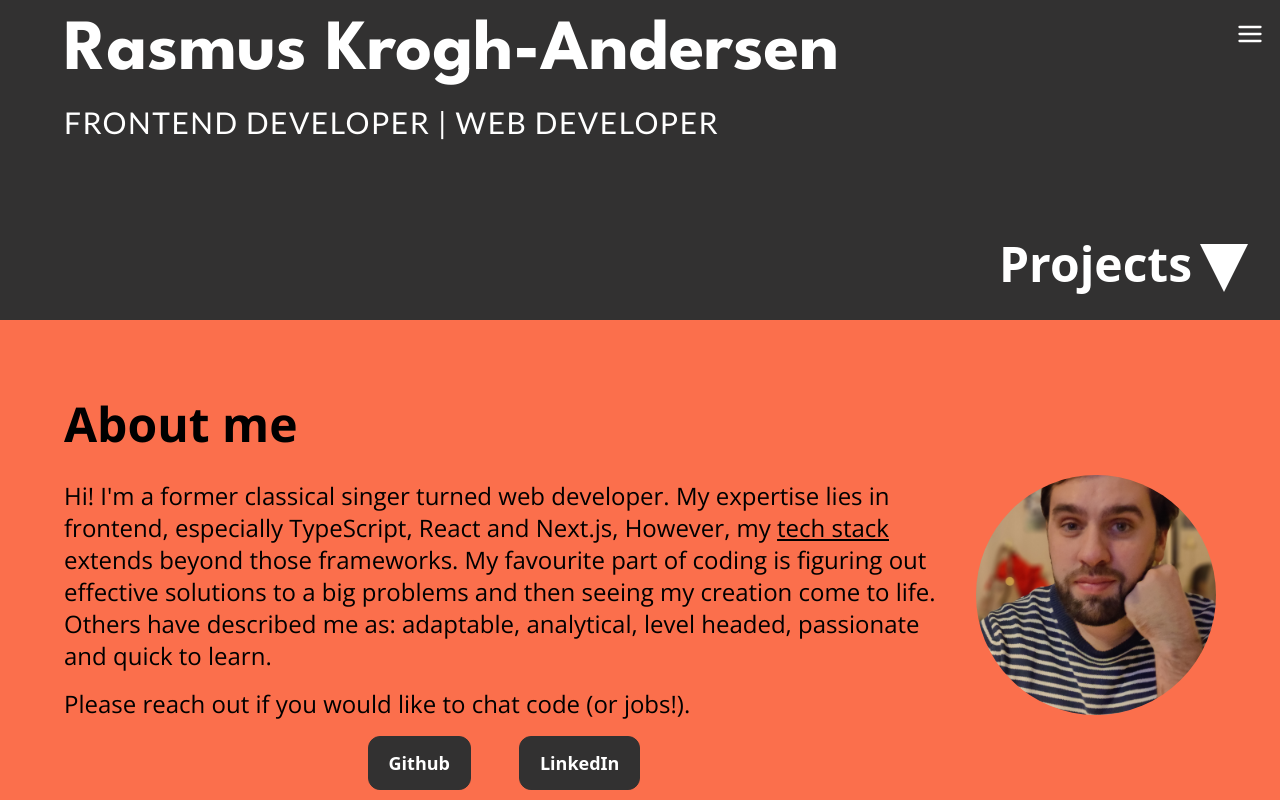
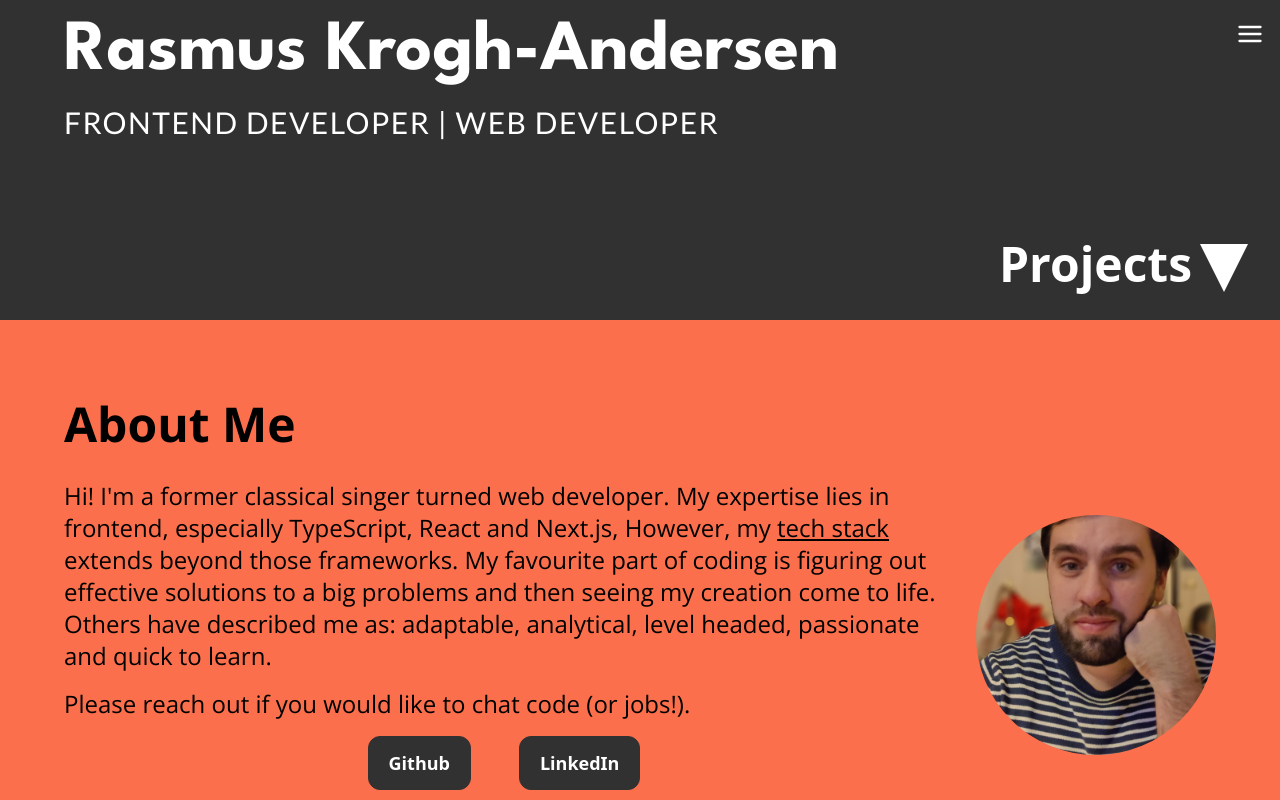
Before and after one commit to Rasmuskrogh/Portfolio-page-next.js, a Next.js app: page / in a window 1280 px wide. Shown: the top 800 px of the page. Built offline with nearby package versions, Linux system fonts and the light colour scheme; no server answers; the database is empty.

Commit message:
changed the header for tech stack so that it macthes the other ones

```diff
--- a/app/page.tsx
+++ b/app/page.tsx
@@ -10,6 +10,7 @@ import TechStack from "@/components/TechStack";
 import { Project } from "@/types";
 import Button from "@/components/ui/Button";
 import Timeline from "@/components/Timeline";
+import { motion } from "framer-motion";
 
 //import { useTranslation } from "react-i18next";
 
@@ -52,12 +53,12 @@ export default async function Home() {
         data-color="white"
       >
         <div className="px-4 md:px-8 lg:px-16">
+          <h2 className="text-3xl sm:text-4xl md:text-5xl font-open-sans mb-6 md:mb-8 font-bold">
+            About Me
+          </h2>
           <div className="flex flex-col lg:flex-row md:flex-row items-start gap-8">
             {/* Textdelen */}
             <div>
-              <h2 className="text-3xl sm:text-4xl md:text-5xl font-open-sans mb-6 md:mb-8 font-bold">
-                About me
-              </h2>
               <p className="text-lg sm:text-xl md:text-2xl font-open-sans">
                 Hi! I&apos;m a former classical singer turned web developer. My
                 expertise lies in frontend, especially TypeScript, React and
--- a/components/TechStack.tsx
+++ b/components/TechStack.tsx
@@ -171,7 +171,7 @@ const TechStack = (): JSX.Element => {
           whileInView={{ opacity: 1, y: 0 }}
           transition={{ duration: 0.5 }}
           viewport={{ once: true }}
-          className="text-4xl font-bold text-center mb-12 text-black"
+          className="text-3xl sm:text-4xl md:text-5xl font-open-sans mb-6 md:mb-8 font-bold"
         >
           Tech Stack
         </motion.h2>
```
